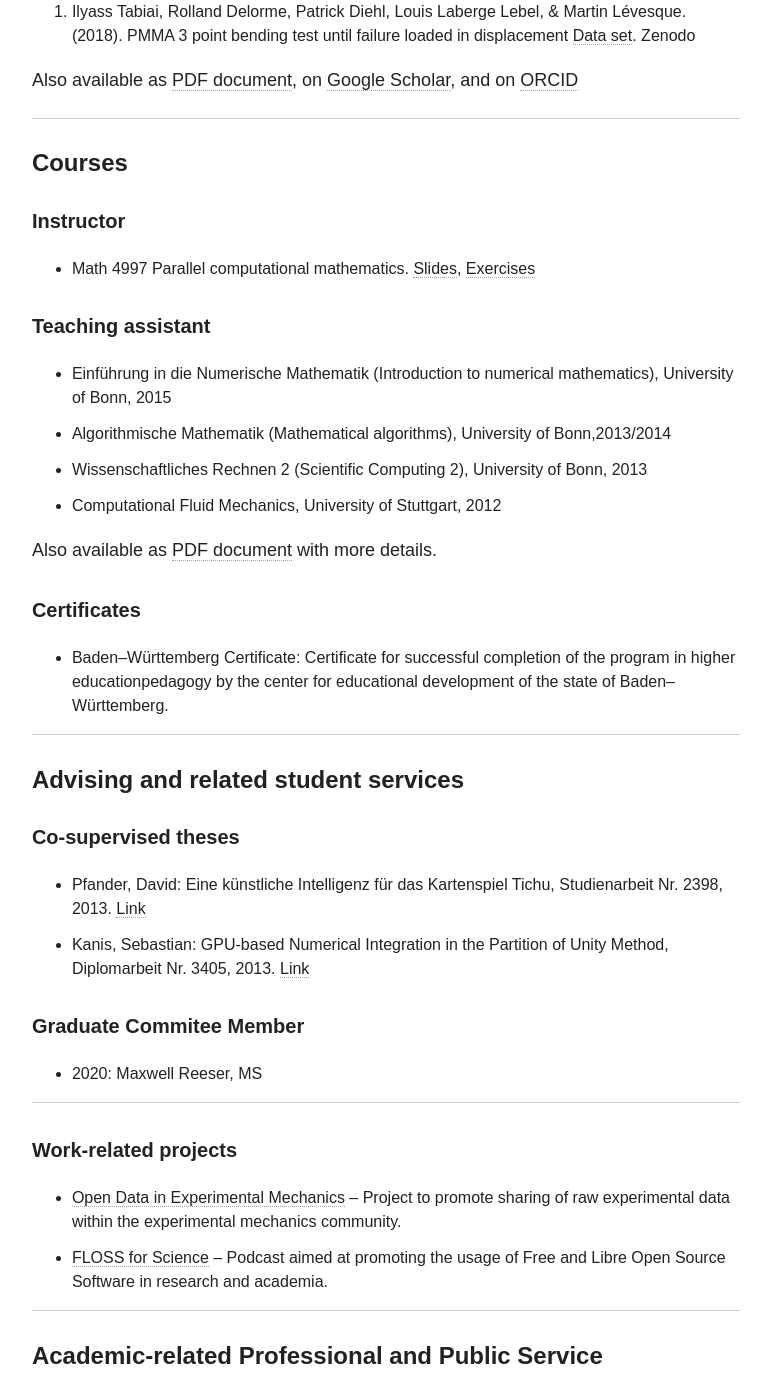
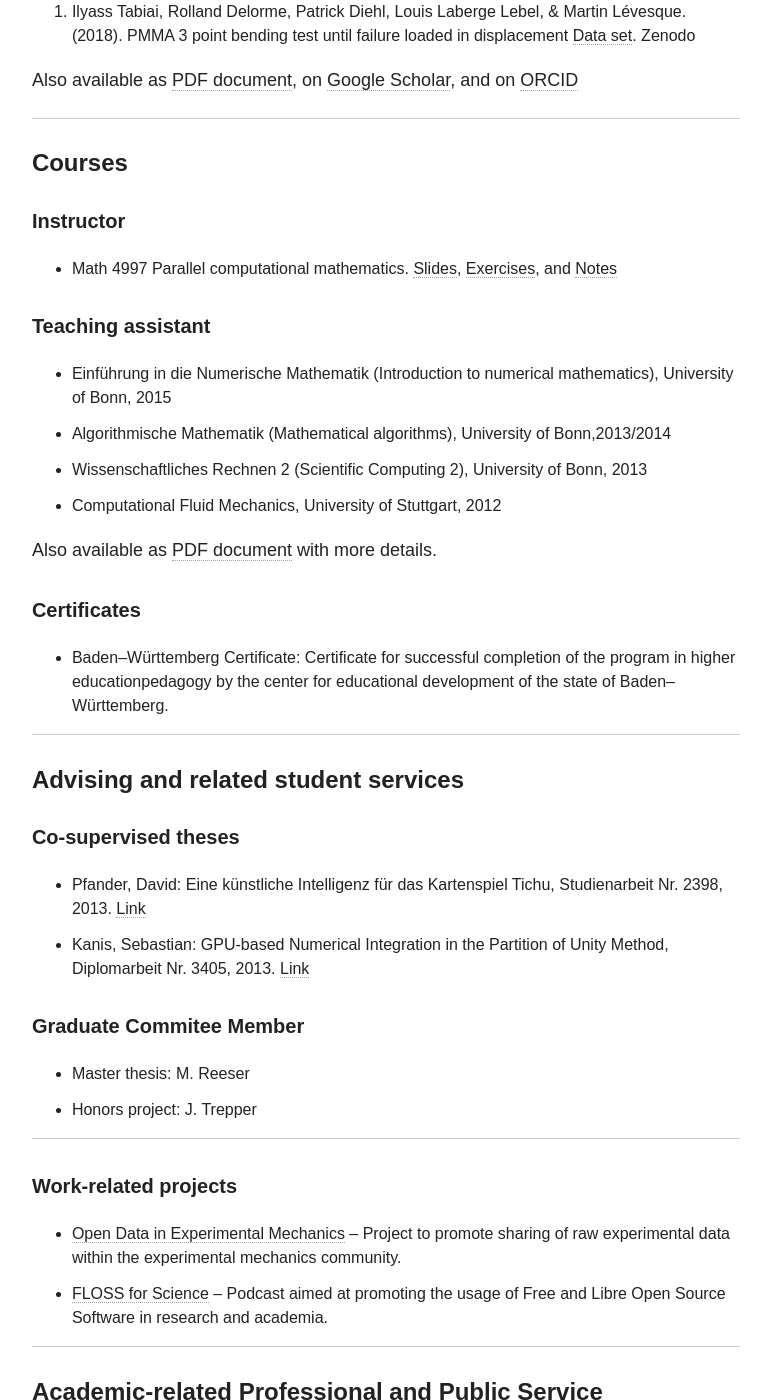
Before and after one commit to diehlpk/diehlpk.github.io, a Jekyll site: the page built from cv/index.md, in a window 1280 px wide and 1400 px high, scrolled down 7677 px. Shown: the whole window, without its empty margins (254-1021 px from the left). Built offline with Jekyll 4.4.1, drawn with Linux system fonts in a browser that asks for light colours; nearby versions of some CDN libraries; some web fonts are replaced.

Commit message:
Update teaching

```diff
--- a/cv/index.md
+++ b/cv/index.md
@@ -207,7 +207,7 @@ Also available as [PDF document]({{ site.url }}/assets/list.pdf), on [Google Sch
 
 ##### Instructor
 
-* Math 4997 Parallel computational mathematics. [Slides](https://github.com/diehlpkteaching/ParallelComputationMath), [Exercises](https://github.com/diehlpkteaching/ParallelComputationMathExercise)
+* Math 4997 Parallel computational mathematics. [Slides](https://github.com/diehlpkteaching/ParallelComputationMath), [Exercises](https://github.com/diehlpkteaching/ParallelComputationMathExercise), and [Notes](https://github.com/diehlpkteaching/ParallelComputationMathScript)
 
 ##### Teaching assistant
 
@@ -234,7 +234,8 @@ Also available as [PDF document]({{ site.url }}/assets/courses.pdf) with more de
 
 ##### Graduate Commitee Member
 
-* 2020: Maxwell Reeser, MS
+* Master thesis: M. Reeser
+* Honors project: J. Trepper
 
 ---
 
```
